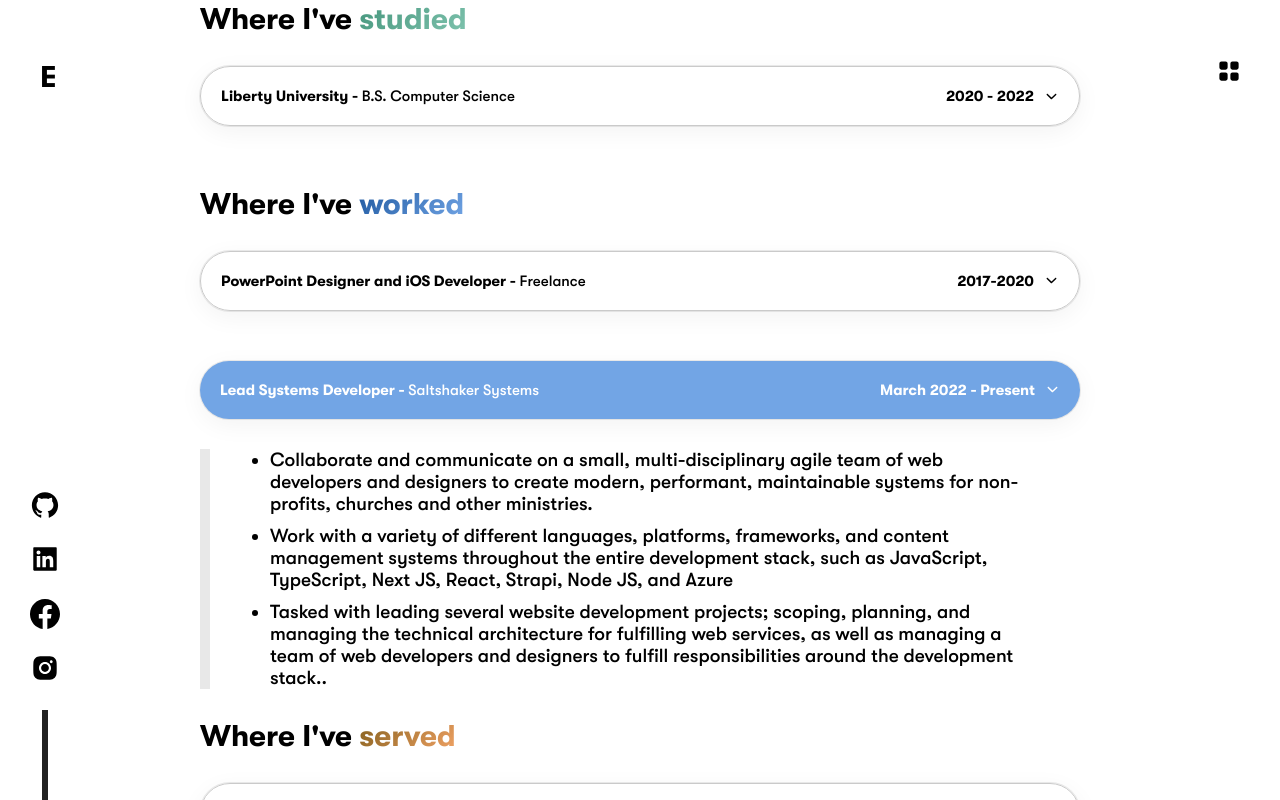
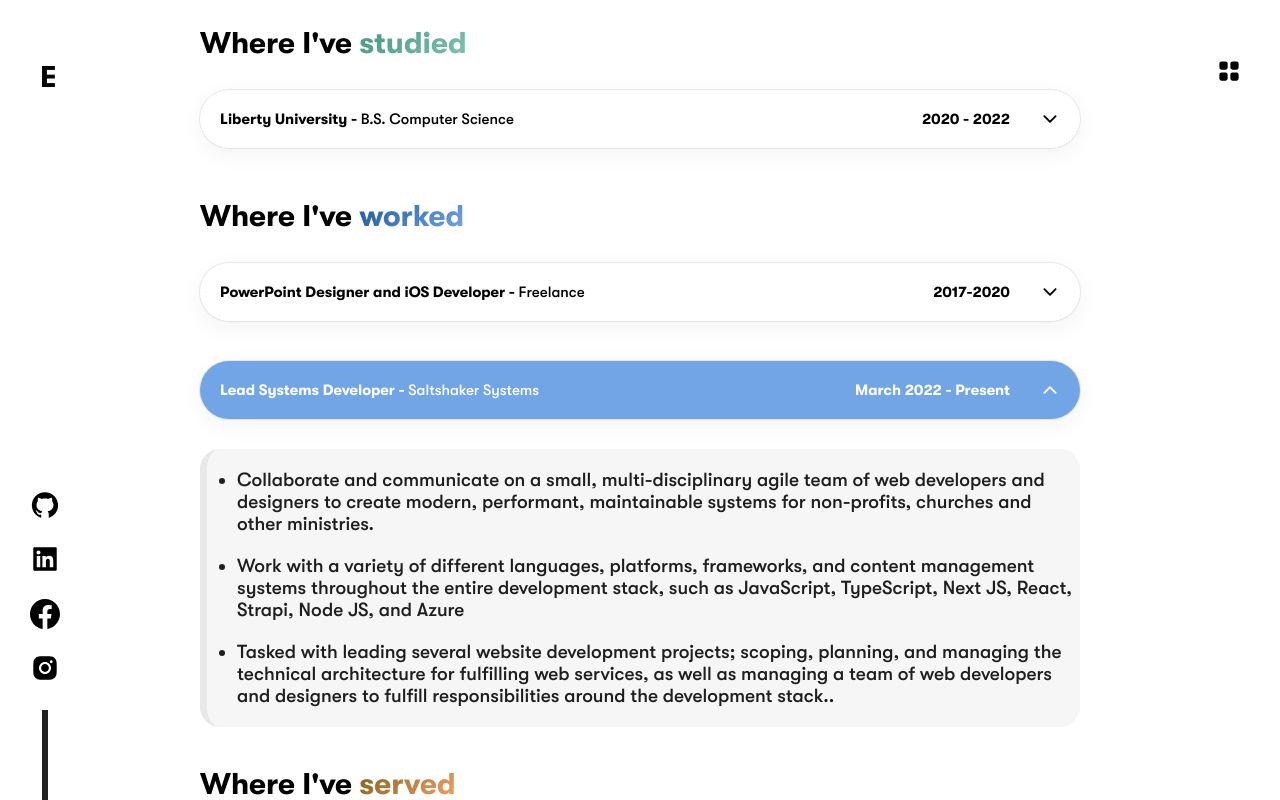
Before and after one commit to ethancanne/portfolio-v2, a Next.js app: page / in a window 1280 px wide. Both pictures are taken after a click on the element 640 px from the left and 399 px from the top of the page. Built offline with nearby package versions, Linux system fonts and the light colour scheme.

Commit message:
Touch up on animations and slight design updates on Journey points

```diff
--- a/views/4-expertise/Expertise.module.scss
+++ b/views/4-expertise/Expertise.module.scss
@@ -24,7 +24,7 @@
   .subTitle {
     color: black;
     margin: 0;
-    padding: 10px 0px;
+    padding: 10px 10px;
     text-align: center;
     font-weight: 100;
     font-size: $fz-md;
@@ -43,6 +43,7 @@
     height: 100%;
     margin-top: 60px;
     margin-bottom: 60px;
+
     @include mobile {
       flex-direction: column;
       padding: 0 30px;
--- a/views/4-expertise/components/content/Content.component.tsx
+++ b/views/4-expertise/components/content/Content.component.tsx
@@ -11,12 +11,14 @@
     hidden: {
       opacity: 0,
       y: -10,
+      height: '0',
     },
     visible: {
       opacity: 1,
       y: 0,
+      height: 'auto',
       transition: {
-        duration: 0.2,
+        duration: 0,
         type: 'spring',
         stiffness: 100,
       },
@@ -26,32 +28,30 @@
     hidden: {
       opacity: 0,
       x: -10,
+      height: '0',
     },
     visible: {
       opacity: 1,
+      height: 'auto',
       x: 0,
     },
 
     exit: {
       opacity: 0,
       x: -5,
-      transition: {
-        delay: 0.2,
-      },
+      height: '0',
     },
   };
 
   return (
     <motion.div
-      initial={{ opacity: 0, x: 40 }}
+      initial={{ opacity: 0, x: 50 }}
       whileInView={{ opacity: 1, x: 0 }}
-      exit={{ opacity: 0, x: 40 }}
+      exit={{ opacity: 0, x: 50 }}
       transition={{
         duration: 0.5,
         delay: 0,
-        type: 'spring',
-        stiffness: 100,
-        damping: 10,
+        type: 'tween',
       }}
       className={styles.wrapper}
     >
@@ -60,7 +60,7 @@
           <motion.p
             key={props.selected.content}
             initial="hidden"
-            exit={{ opacity: 0, y: -10 }}
+            exit={{ opacity: 0, y: -10, height: '0' }}
             animate="visible"
             variants={pVariants}
             className={styles.content}
@@ -68,24 +68,22 @@
             {props.selected.content}
           </motion.p>
         </AnimatePresence>
-        <ul className={styles.technologies}>
+        <motion.ul
+          key={props.selected.content}
+          initial="hidden"
+          animate="visible"
+          exit={'exit'}
+          variants={tVariants}
+          className={styles.technologies}
+        >
           {props.selected.technologies.map((tech) => (
             <div className={styles.technology}>
               <AnimatePresence initial={false} mode="wait">
-                <motion.li
-                  key={props.selected.content}
-                  initial="hidden"
-                  animate="visible"
-                  exit={'exit'}
-                  variants={tVariants}
-                  className={styles.technologyName}
-                >
-                  {tech.name}
-                </motion.li>
+                <li className={styles.technologyName}>{tech.name}</li>
               </AnimatePresence>
             </div>
           ))}
-        </ul>
+        </motion.ul>
       </div>
     </motion.div>
   );
--- a/views/4-expertise/components/content/Content.module.scss
+++ b/views/4-expertise/components/content/Content.module.scss
@@ -10,8 +10,8 @@
     rgba(0, 0, 0, 0.3) 0px 30px 60px -30px;
   background-size: 400% 400%;
   animation: gradient 20s ease infinite;
+  border-top-left-radius: 100px;
   border-bottom-left-radius: 100px;
-  border-top-left-radius: 100px;
 
   right: 0;
   position: relative;
@@ -24,9 +24,9 @@
   }
   .container {
     .content {
-      font-weight: 900;
-
+      font-weight: lighter;
       margin: 0;
+      font-weight: small;
 
       font-size: $fz-sm;
       @include mobile {
@@ -36,13 +36,16 @@
     .technologies {
       margin-top: 30px;
       height: 100%;
-      display: flex;
       padding: 0px;
+
       margin: 20px 0px 0px;
       list-style: none;
       border-top: 2px solid rgba(255, 255, 255, 0.422);
       padding-top: 20px;
-      flex-wrap: wrap;
+
+      display: grid;
+      grid-template-columns: repeat(2, minmax(140px, 200px));
+      gap: 0px 10px;
 
       .technologyName {
         position: relative;
@@ -52,6 +55,9 @@
         font-family: 'SF Mono', 'Fira Code', 'Fira Mono', 'Roboto Mono',
           monospace;
         margin-left: 20px;
+        font-weight: 900;
+        margin-bottom: 10px;
+        width: 100%;
 
         font-size: calc($fz-xs - 5px);
         @include mobile {
--- a/views/5-journey/components/experienceDropdown/ExperienceDropdown.component.tsx
+++ b/views/5-journey/components/experienceDropdown/ExperienceDropdown.component.tsx
@@ -22,19 +22,15 @@
       <div className={styles.dropdownContainer}>
         <motion.div
           whileHover={{
-            scale: 1.1,
-            transform: 'translateY(-5px)',
-            boxShadow:
-              'rgba(0, 0, 0, 0.04) 0px 3px 5px;rgba(17, 12, 46, 0.15) 0px 48px 100px 0px',
-            transition: { duration: 0.2, type: 'spring', stiffness: 200 },
+            scale: 1.03,
+            transform: 'translateY(-1px)',
           }}
           whileTap={{
-            scale: 0.9,
-            transform: 'translateY(5px)',
-            transition: { duration: 0.2, type: 'spring', stiffness: 200 },
+            scale: 0.95,
+            transform: 'translateY(1px)',
           }}
           initial={{ y: 40, opacity: 0 }}
-          whileInView={{
+          animate={{
             y: 0,
             opacity: 1,
           }}
@@ -64,13 +60,29 @@
           </div>
         </motion.div>
       </div>
-      <AnimatePresence mode="wait" initial={false}>
+      <AnimatePresence mode="sync" initial={false}>
         {selected && (
           <motion.div
-            initial={{ y: -20, opacity: 0, height: 0 }}
-            animate={{ y: 0, opacity: 1, height: 'auto' }}
-            exit={{ y: -20, opacity: 0, height: 0 }}
-            transition={{ duration: 0.2, type: 'spring', stiffness: 100 }}
+            initial={{
+              y: -20,
+              opacity: 0,
+              height: 0,
+            }}
+            animate={{
+              y: 0,
+              opacity: 1,
+              height: 'auto',
+            }}
+            exit={{
+              y: -20,
+              opacity: 0,
+              height: 0,
+            }}
+            transition={{
+              type: 'tween',
+              duration: 0.2,
+              ease: 'easeInOut',
+            }}
             className={styles.points}
           >
             <ul>
--- a/views/5-journey/components/experienceDropdown/ExperienceDropdown.module.scss
+++ b/views/5-journey/components/experienceDropdown/ExperienceDropdown.module.scss
@@ -1,7 +1,5 @@
 @import '../../../../styles/globals.scss';
 .container {
-  margin-bottom: 10px;
-
   .dropdownContainer {
     display: flex;
     align-items: center;
@@ -13,7 +11,6 @@
       display: flex;
       align-items: center;
       justify-content: space-between;
-      border: rgb(202, 202, 202) 1px solid;
       color: black;
       border-radius: 70px;
       padding: 5px 20px;
@@ -38,16 +35,26 @@
         background-color: $green;
         border: 0;
         color: white;
+        .arrow {
+          color: rgb(255, 255, 255) !important;
+        }
       }
       &.present-blue {
         background-color: $blue;
         border: 0;
         color: white;
+        .arrow {
+          color: rgb(255, 255, 255) !important;
+        }
       }
       &.present-orange {
         background-color: $orange;
         border: 0;
         color: white;
+
+        .arrow {
+          color: rgb(255, 255, 255) !important;
+        }
       }
 
       .title {
@@ -69,12 +76,13 @@
           @include mobile {
             // margin-top: 10px;
           }
+        }
 
         .arrow {
           padding: 0;
           margin: 0;
           font-size: 20px;
-            color: rgb(255, 255, 255);
+          color: rgb(0, 0, 0);
           margin-left: 20px;
           display: flex;
           align-items: center;
@@ -93,28 +101,43 @@
       }
     }
   }
-  }
   .points {
-    // display: none;
-    // margin: 0;
-    border-left: 10px solid rgb(232, 232, 232);
+    border-left: 7px solid rgb(232, 232, 232);
 
-    padding: 0;
     // margin-bottom: 90px;
 
     // animation: dropdown 0.2s ease-in-out;
+
+    @include mobile {
+      border-left: none;
+    }
     ul {
       padding: 0;
       margin: 0;
-      padding: 0 60px;
+      padding-left: 30px;
+
+      @include mobile {
+        padding: 0 20px;
       }
+    }
+    background-color: rgb(246, 246, 246);
+
+    border-radius: 20px;
 
     .point {
       font-size: 19px;
+      height: auto;
       font-weight: lighter;
-      color: black;
+      color: rgba(0, 0, 0, 0.88);
       margin: 0;
-      margin-bottom: 10px;
+      margin-bottom: 20px;
+      &:last-child {
+        margin-bottom: 20px;
+        padding-bottom: 20px;
+      }
+      &:first-child {
+        padding-top: 20px;
+      }
     }
 
     // @keyframes dropdown {
--- a/views/6-featuredPortfolio/FeaturedPortfolio.module.scss
+++ b/views/6-featuredPortfolio/FeaturedPortfolio.module.scss
@@ -4,7 +4,7 @@
   backdrop-filter: blur(10px);
   padding: 100px 150px 150px 150px;
   @include mobile {
-    padding: 100px 40px 20px 40px;
+    padding: 100px 20px 20px 20px;
   }
 
   .title {
```
Also changed, not shown: 1 other file (tests, documents, lock files or other folders). Lines whose indentation alone changed are shown as unchanged.
